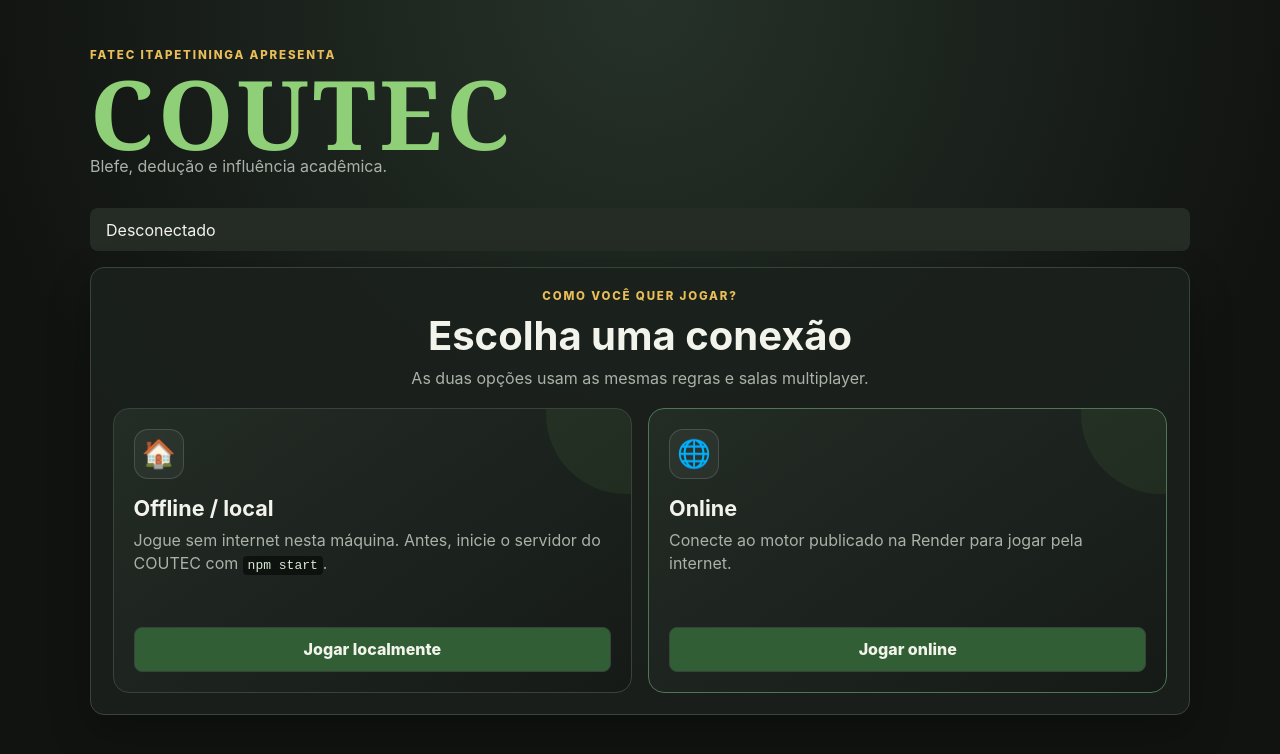
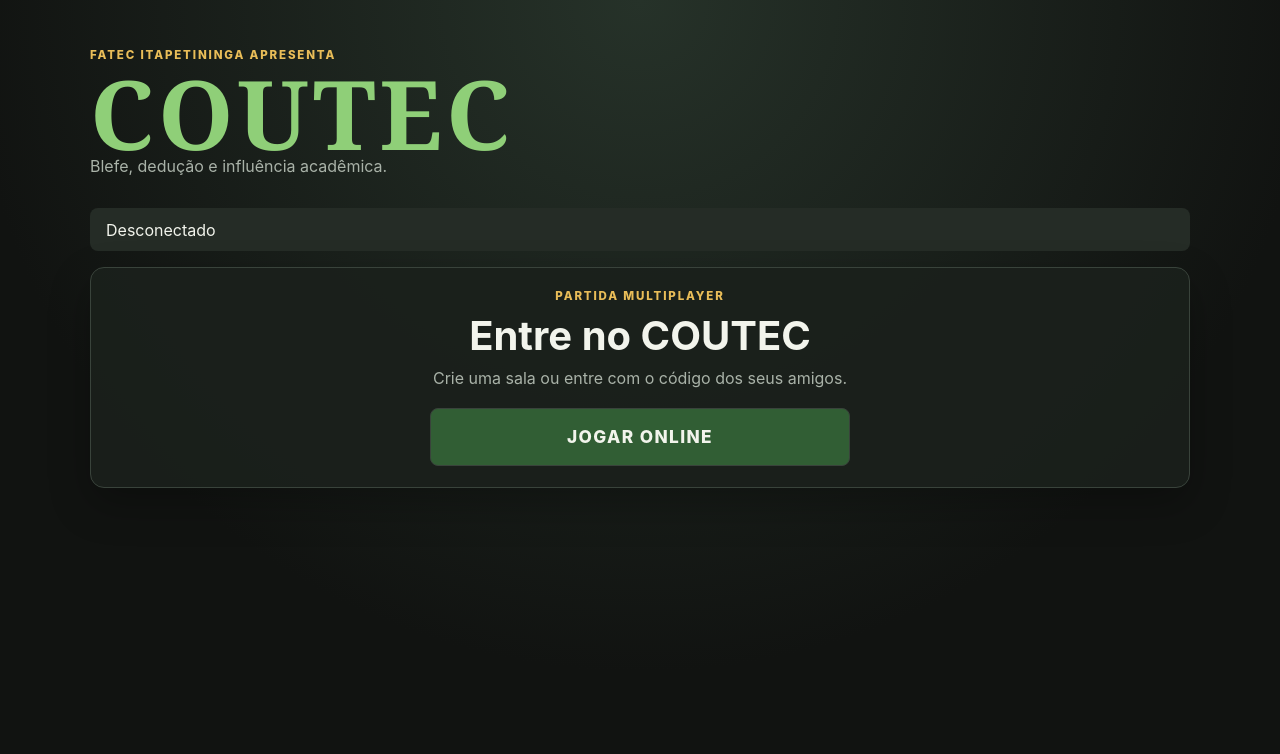
Before and after one commit to AleFeroiz/Coutec, a plain HTML site: page client/index.html in a window 1280 px wide. Drawn offline with Linux system fonts and the light colour scheme.

Commit message:
Remove local connection option from client UI
This simplifies the initial connection experience for end-users by
removing the "Offline / local" play option. The client now presents a
single "Jogar online" button, directly connecting to the configured
online server.

Local development against a locally running server is still supported,
but is no longer exposed as a choice in the public client interface.

```diff
--- a/client/app.js
+++ b/client/app.js
@@ -14,11 +14,8 @@ let lastAnimatedEvent = 0;
 const byId = (id) => document.getElementById(id);
 
 const configuredOnlineUrl = window.COUTEC_CONFIG?.onlineServerUrl ?? "";
-byId("offline-connect-button").addEventListener("click", () =>
-  connect("http://localhost:3000", "local"),
-);
 byId("online-connect-button").addEventListener("click", () =>
-  connect(configuredOnlineUrl, "online"),
+  connect(configuredOnlineUrl),
 );
 byId("create-form").addEventListener("submit", createRoom);
 byId("join-form").addEventListener("submit", joinRoom);
@@ -55,12 +52,10 @@ byId("copy-code").addEventListener("click", async () => {
   showMessage("Código copiado.");
 });
 
-async function connect(rawServerUrl, mode) {
+async function connect(rawServerUrl) {
   const serverUrl = rawServerUrl.trim().replace(/\/$/, "");
   if (!serverUrl) return showError("O servidor online ainda não foi configurado.");
-  byId("connection-status").textContent = mode === "local"
-    ? "Conectando ao servidor local…"
-    : "Conectando ao servidor online…";
+  byId("connection-status").textContent = "Conectando ao servidor online…";
   try {
     await loadSocketClient(`${serverUrl}/socket.io/socket.io.js`);
     socket?.disconnect();
--- a/client/index.html
+++ b/client/index.html
@@ -19,28 +19,11 @@
 
       <section id="connection-view" class="panel">
         <div class="connection-heading">
-          <p class="eyebrow">Como você quer jogar?</p>
-          <h2>Escolha uma conexão</h2>
-          <p class="muted">As duas opções usam as mesmas regras e salas multiplayer.</p>
+          <p class="eyebrow">Partida multiplayer</p>
+          <h2>Entre no COUTEC</h2>
+          <p class="muted">Crie uma sala ou entre com o código dos seus amigos.</p>
         </div>
-        <div class="connection-options">
-          <article class="connection-choice local-choice">
-            <span class="connection-icon" aria-hidden="true">🏠</span>
-            <div>
-              <h3>Offline / local</h3>
-              <p>Jogue sem internet nesta máquina. Antes, inicie o servidor do COUTEC com <code>npm start</code>.</p>
-            </div>
-            <button id="offline-connect-button">Jogar localmente</button>
-          </article>
-          <article class="connection-choice online-choice">
-            <span class="connection-icon" aria-hidden="true">🌐</span>
-            <div>
-              <h3>Online</h3>
-              <p>Conecte ao motor publicado na Render para jogar pela internet.</p>
-            </div>
-            <button id="online-connect-button">Jogar online</button>
-          </article>
-        </div>
+        <button id="online-connect-button" class="online-play-button">Jogar online</button>
       </section>
 
       <section id="home-view" class="grid two-columns" hidden>
--- a/client/styles.css
+++ b/client/styles.css
@@ -12,6 +12,7 @@ header { margin-bottom:2rem; } h1 { margin:0; font:900 clamp(3rem,10vw,6rem)/.9
 .panel { padding:1.35rem; border:1px solid var(--line); border-radius:14px; background:color-mix(in srgb,var(--panel) 92%,transparent); box-shadow:0 16px 40px #0004; }
 .connection-heading { max-width:620px; margin:0 auto 1.25rem; text-align:center; }
 .connection-heading h2 { margin-bottom:.45rem; font-size:clamp(1.7rem,4vw,2.5rem); }
+.online-play-button { display:block; width:min(420px,100%); min-height:58px; margin:0 auto; font-size:1.08rem; text-transform:uppercase; letter-spacing:.08em; }
 .connection-options { display:grid; grid-template-columns:repeat(2,minmax(0,1fr)); gap:1rem; }
 .connection-choice { position:relative; display:grid; grid-template-rows:auto 1fr auto; gap:.9rem; min-height:285px; padding:1.25rem; overflow:hidden; border:1px solid var(--line); border-radius:16px; background:linear-gradient(145deg,#242c26,#151a16); }
 .connection-choice::after { content:""; position:absolute; width:160px; height:160px; right:-75px; top:-75px; border-radius:50%; background:var(--green); opacity:.07; }
```
Also changed, not shown: client/README.md.
